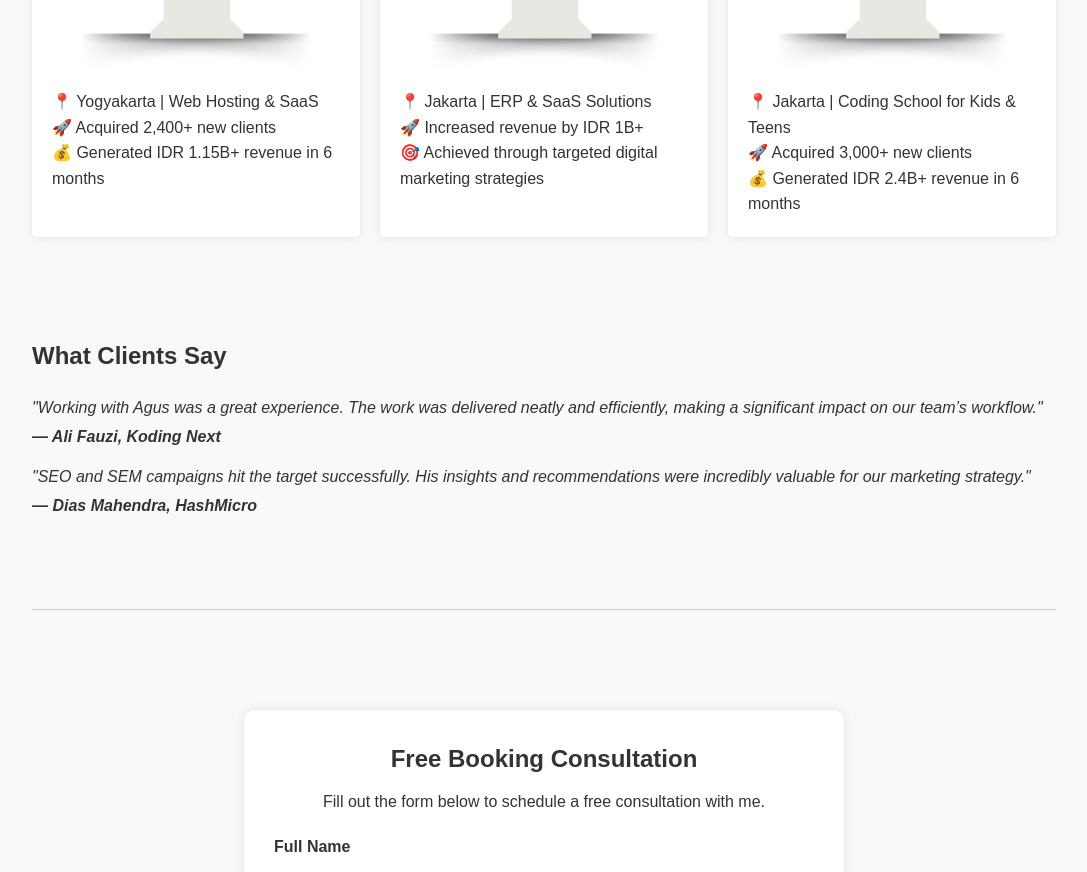
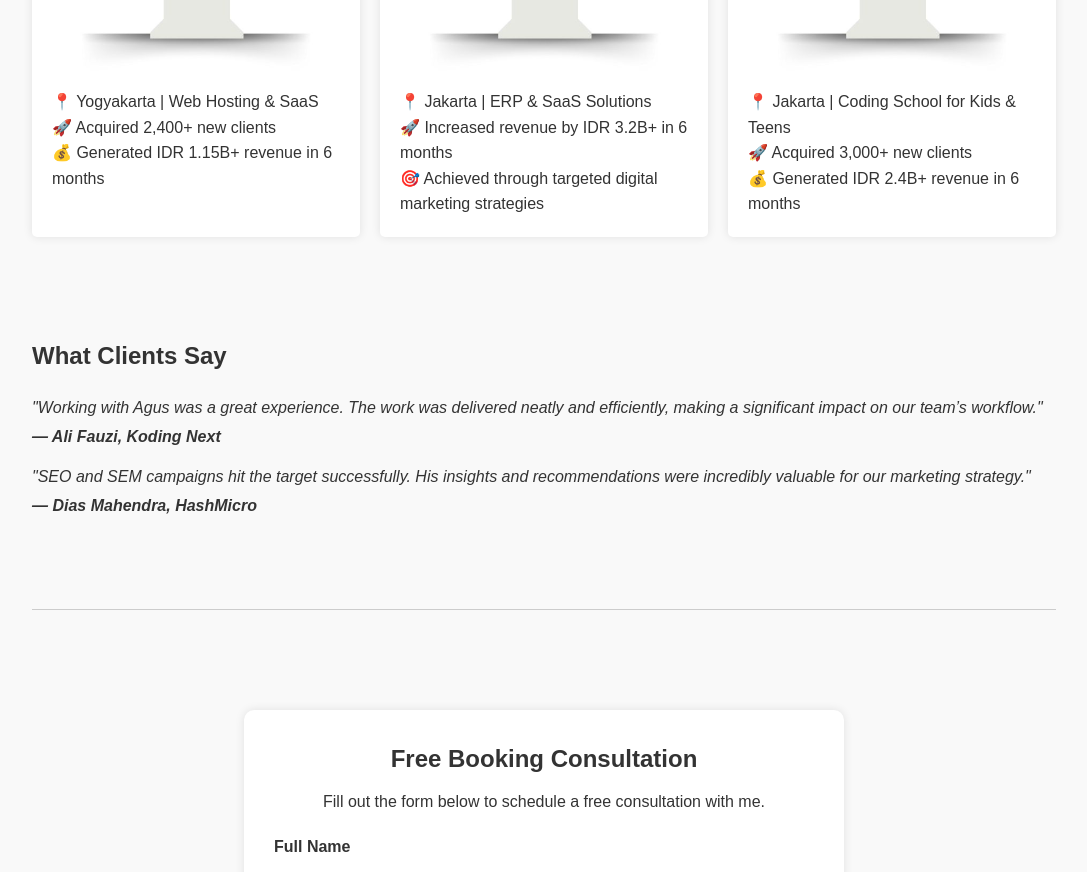
Before and after one commit to revou-fsse-feb25/milestone-1-agusadico, a plain HTML site: page index.html in a window 1280 px wide. Shown: the part 1534-2406 px from the top of the page, without its empty margins (96-1183 px from the left). Drawn offline with Linux system fonts and the light colour scheme.

Commit message:
Update project description hashmicro in index.html

```diff
--- a/index.html
+++ b/index.html
@@ -71,7 +71,7 @@
                             <img src="images/hashmicro.jpg" alt="Project HashMicro" class="project-work">
                         </div>
                         <p>📍 Jakarta | ERP & SaaS Solutions</p>
-                        <p>🚀 Increased revenue by IDR 1B+</p>
+                        <p>🚀 Increased revenue by IDR 3.2B+ in 6 months</p>
                         <p>🎯 Achieved through targeted digital marketing strategies</p>
                     </article>
                     <article class="project">
```
